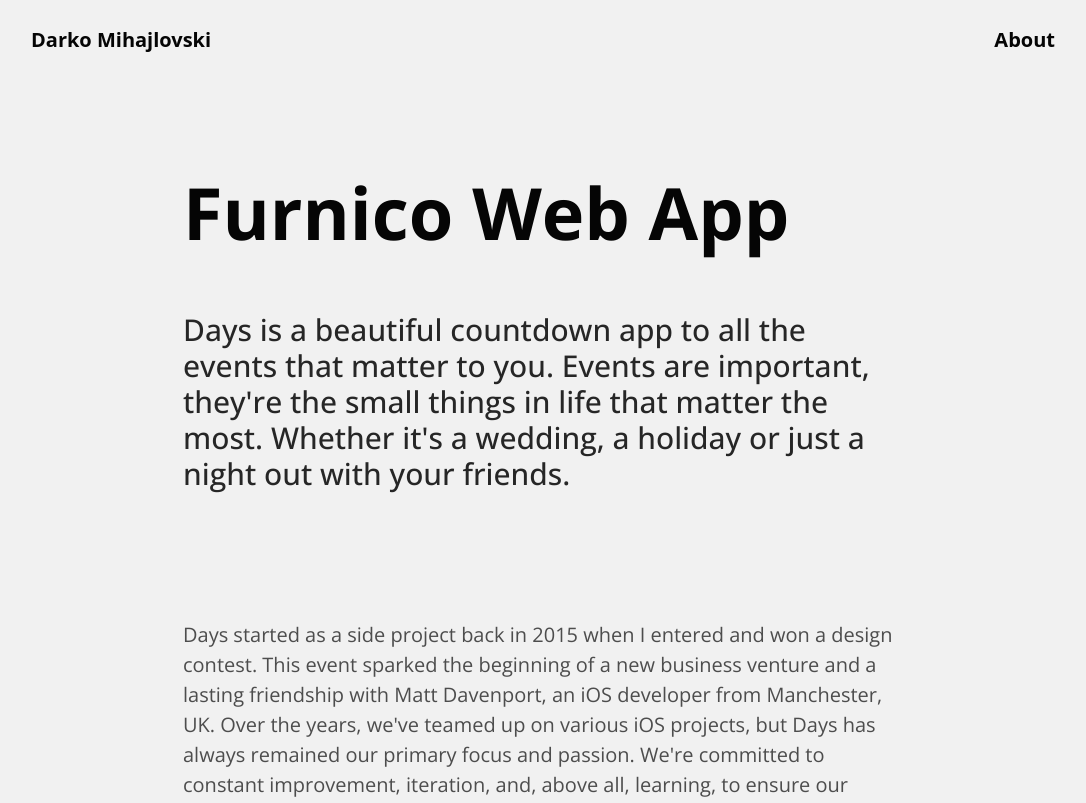
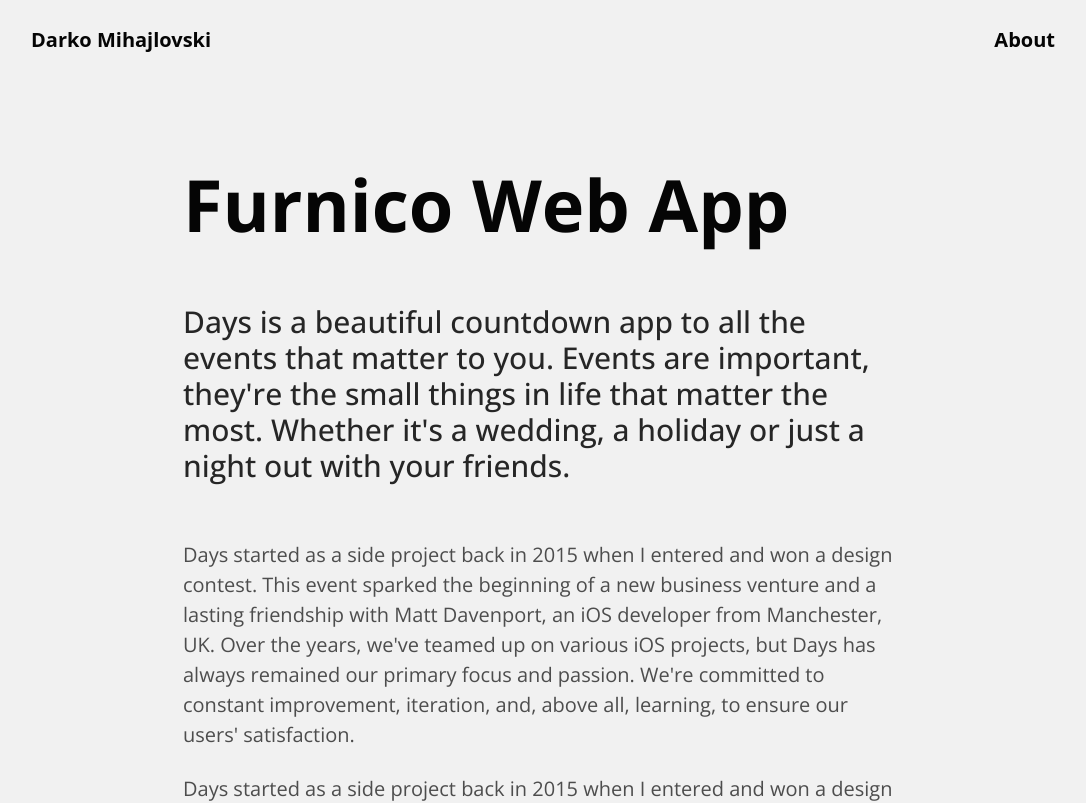
Before and after one commit to DarkoM996/nextjs-pagerouter-portfolio, a Next.js app: page /projects/furnico in a window 1280 px wide. Shown: the top 803 px of the page, without its empty margins (97-1183 px from the left). Built offline with nearby package versions, Linux system fonts and the light colour scheme.

Commit message:
padding adjustments

```diff
--- a/pages/components/FurnicoHero.jsx
+++ b/pages/components/FurnicoHero.jsx
@@ -3,8 +3,8 @@ import React from "react";
 const FurnicoHero = () => {
   return (
     // In this case h-full is used so the space between the sections is what I needed per design requirements
-    <div className="max-w-screen-md mx-auto w-full h-full relative px-6 py-8">
-      <div className="flex flex-col justify-center items-start gap-6 lg:gap-16 lg:py-16">
+    <div className="max-w-screen-md mx-auto w-full h-full relative px-6 py-6">
+      <div className="flex flex-col justify-center items-start gap-6 lg:gap-16 lg:pt-16">
         <h1 className="text-5xl md:text-6xl lg:text-7xl font-bold">
           Furnico Web App
         </h1>
```
